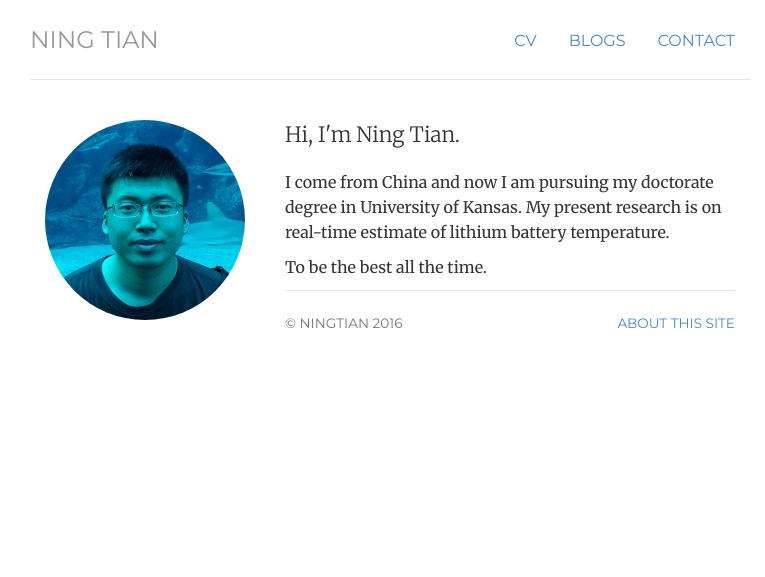
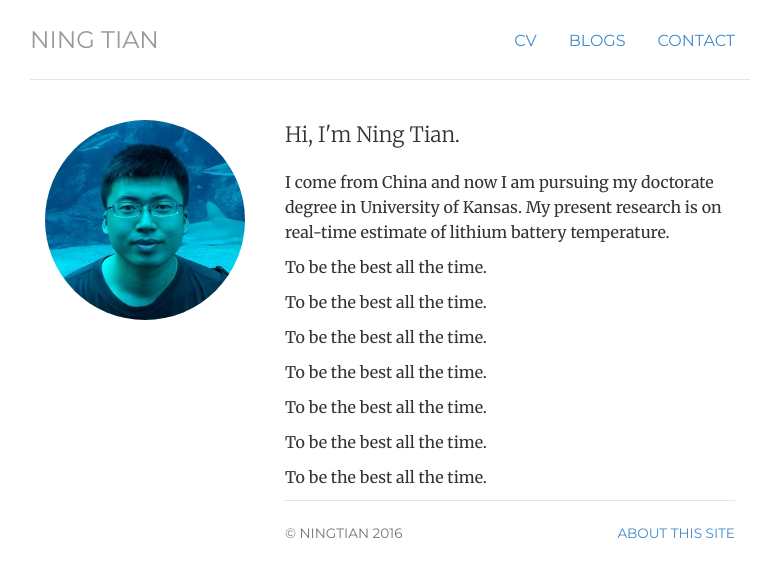
Before and after one commit to ningtian/ningtian.github.io, a Jekyll site: the page built from index.html, in a window 1280 px wide. Shown: the top 577 px of the page, without its empty margins (250-1015 px from the left). Built offline with Jekyll 4.4.1, drawn with Linux system fonts in a browser that asks for light colours.

Commit message:
Update index.html

```diff
--- a/index.html
+++ b/index.html
@@ -16,6 +16,12 @@ description: Ning Tian is a phd student living and working in University fo Kans
 	<p>I come from China and now I am pursuing my doctorate degree in University of Kansas. My present research is on real-time estimate of lithium battery temperature.</p>
 
 	<p>To be the best all the time.</p>
+	<p>To be the best all the time.</p>
+	<p>To be the best all the time.</p>
+	<p>To be the best all the time.</p>
+	<p>To be the best all the time.</p>
+	<p>To be the best all the time.</p>
+	<p>To be the best all the time.</p>
 	<div>
 </div>
 <!-- </div> -->
```
